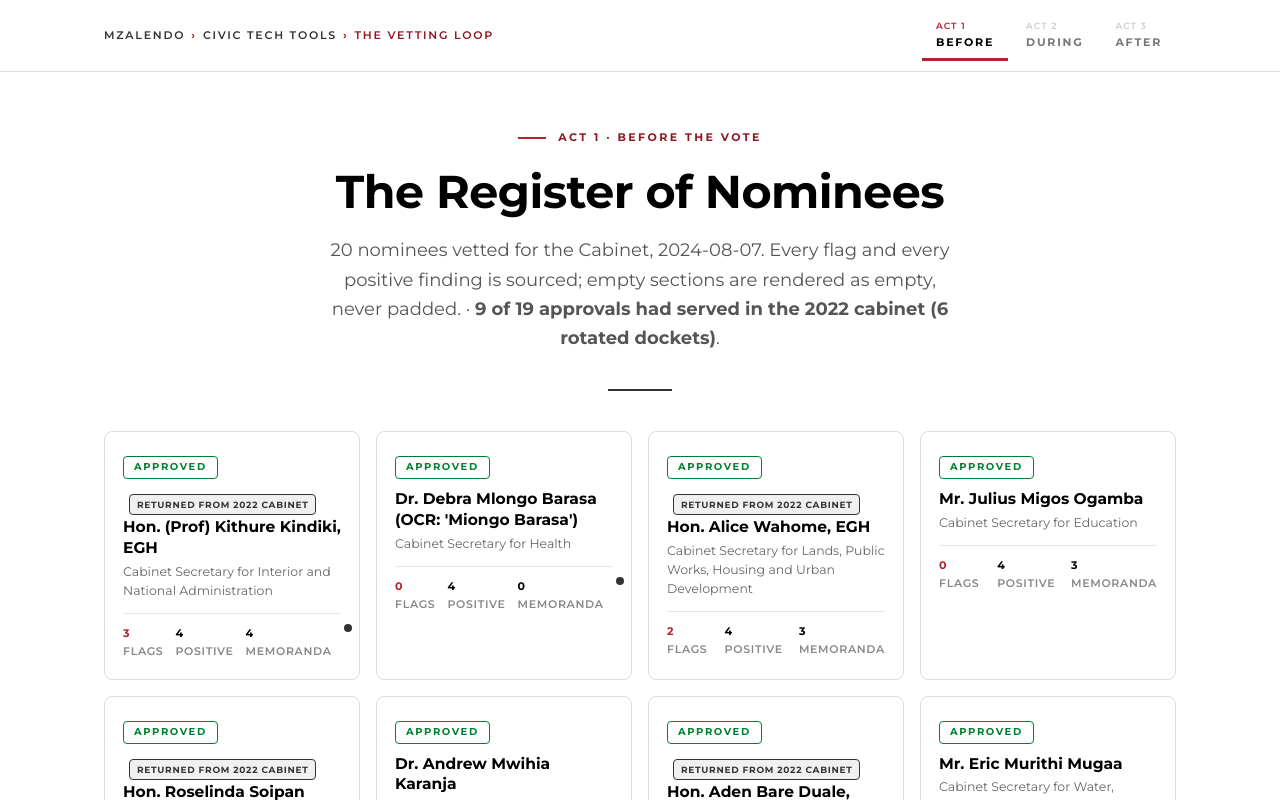
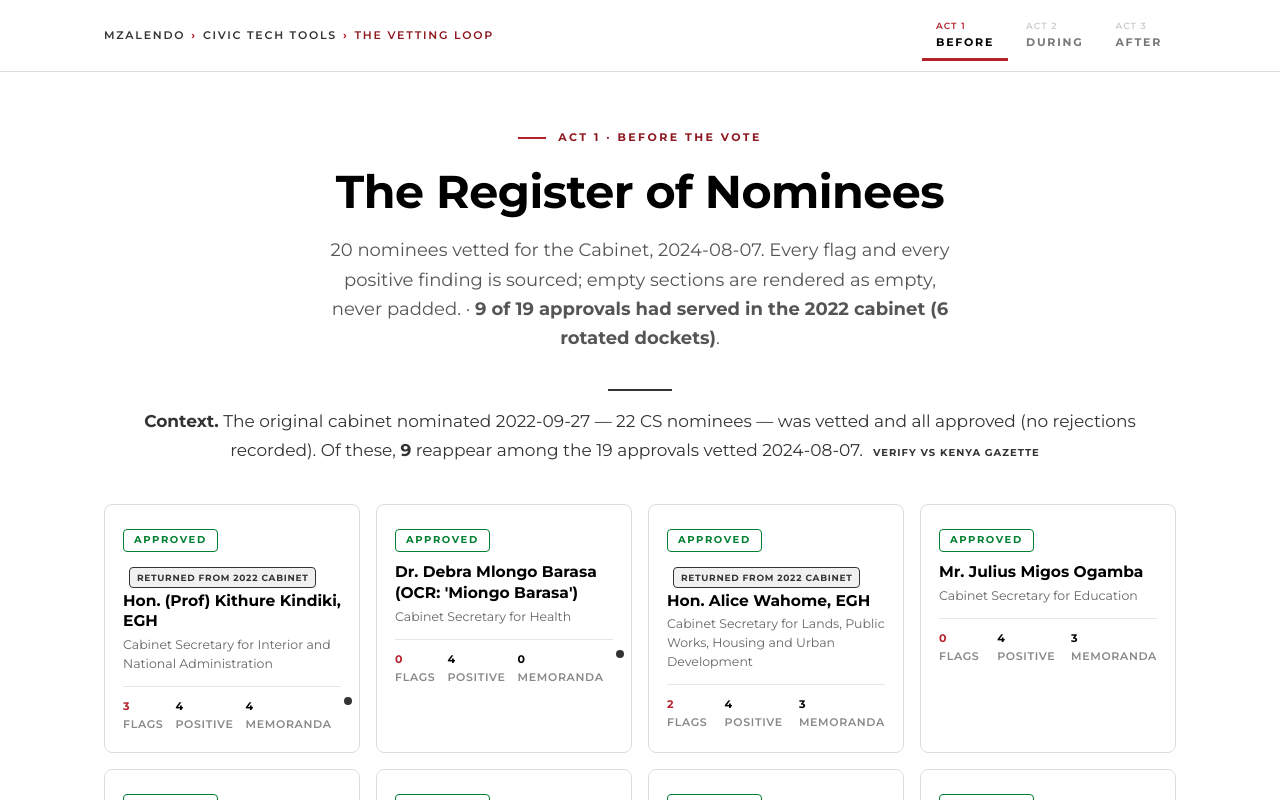
Before and after one commit to Jimmy-Hernandez/vetting-loop, a React (Vite) app in the folder app/: page /nominees in a window 1280 px wide. Shown: the top 800 px of the page. Built offline with nearby package versions, Linux system fonts and the light colour scheme.

Commit message:
feat: compact 2022 cabinet context strip on /nominees — 22-nominee slate, 9 returnees cross-linked (Caroline-approved scope)

```diff
--- a/app/src/views/Nominees.tsx
+++ b/app/src/views/Nominees.tsx
@@ -28,6 +28,21 @@ export default function Nominees() {
         </p>
         {ph && <p style={{ marginTop: 16 }}><span className="chip-placeholder">Placeholder data</span></p>}
         <div className="close" aria-hidden="true"></div>
+              {ep.priorCycles?.cabinet_2022 && (() => {
+          const pc = ep.priorCycles.cabinet_2022;
+          const rets = pc.nominees.filter((x) => x.returned_in_2024);
+          return (
+            <section className="prior-cycle" style={{ marginTop: 'var(--s4)' }}>
+              <p style={{ margin: 0 }}>
+                <b>Context.</b> The original cabinet nominated {pc.nominated} — {pc.nominees.length} CS
+                nominees{pc.sameAnnouncementOffices?.length ? ` plus ${pc.sameAnnouncementOffices.length} offices announced the same day` : ''} —
+                was {' '}vetted and {pc.outcome.toLowerCase()}. Of these, <b>{rets.length}</b> reappear
+                among the {nom.filter((x) => x.status === 'approved').length} approvals vetted {ep.date}.
+                {pc.needs_verification && <span className="chip">verify vs Kenya Gazette</span>}
+              </p>
+            </section>
+          );
+        })()}
       </header>
 
       {nom.length === 0 ? (
```
Also changed, not shown: app/src/types.ts (+8 -0 lines), app/public/data/episode.json.
